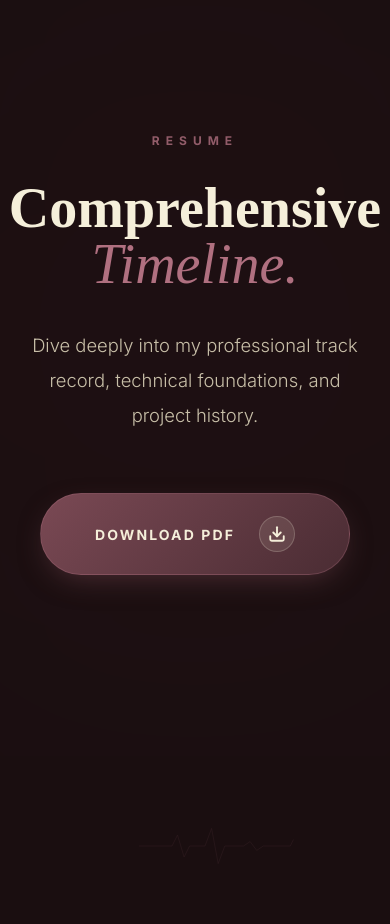
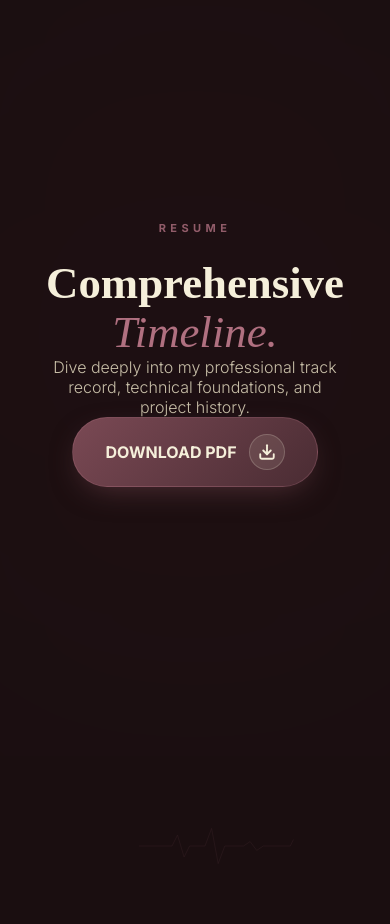
Before and after one commit to rohithsakshi/phileya-portfolio, a Next.js app: page / in a window 390 px wide. Shown: the part 7500-8424 px from the top of the page. Built offline with nearby package versions, Linux system fonts and the light colour scheme.

Commit message:
Updated resume section

```diff
--- a/src/app/globals.css
+++ b/src/app/globals.css
@@ -1700,6 +1700,15 @@ body {
   align-items: center;
   width: 100%;
   max-width: 1100px;
+  padding: 0 5vw;
+}
+
+.resume-hero-header {
+  display: flex;
+  flex-direction: column;
+  align-items: center;
+  width: 100%;
+  max-width: 800px;
 }
 
 .resume-eyebrow {
@@ -1714,10 +1723,9 @@ body {
 
 .resume-title {
   font-family: 'Cormorant Garamond', serif;
-  font-size: clamp(2.5rem, 5vw, 4.5rem);
+  font-size: clamp(2.8rem, 8vw, 6rem);
   color: var(--cream);
   font-weight: 700;
-  margin-bottom: 24px;
   line-height: 1.1;
   text-align: center;
 }
@@ -1730,11 +1738,7 @@ body {
 
 .resume-subtitle {
   color: var(--cream-muted);
-  font-size: 0.95rem;
-  max-width: 600px;
   text-align: center;
-  line-height: 1.7;
-  margin-bottom: 50px;
   font-weight: 300;
 }
 
@@ -1907,14 +1911,12 @@ body {
 .resume-btn {
   display: inline-flex;
   align-items: center;
-  gap: 16px;
-  padding: 18px 40px;
+  gap: 12px;
+  padding: 16px 32px;
   background: linear-gradient(135deg, var(--rosewood), #4A2C33);
   color: var(--cream);
   border-radius: 999px;
-  font-size: 13px;
   font-weight: 700;
-  letter-spacing: 0.1em;
   text-transform: uppercase;
   text-decoration: none;
   box-shadow: 0 10px 30px -10px rgba(122, 73, 84, 0.6);
@@ -1924,6 +1926,13 @@ body {
   overflow: hidden;
 }
 
+@media (min-width: 768px) {
+  .resume-btn {
+    padding: 22px 54px;
+    gap: 16px;
+  }
+}
+
 .resume-btn:hover {
   transform: translateY(-4px);
   box-shadow: 0 20px 40px -10px rgba(176, 112, 128, 0.6);
--- a/src/components/Resume.tsx
+++ b/src/components/Resume.tsx
@@ -35,15 +35,15 @@ export default function Resume({ isActive = true }: { isActive?: boolean }) {
       >
         <motion.div
           variants={itemVariants}
-          style={{ display: 'flex', flexDirection: 'column', alignItems: 'center', width: '100%', maxWidth: '800px' }}
+          className="resume-hero-header"
         >
-          <div className="resume-eyebrow" style={{ letterSpacing: '0.5em', fontSize: '12px', marginBottom: '32px' }}>Resume</div>
+          <div className="resume-eyebrow tracking-[0.5em] text-xs mb-6 md:mb-8">Resume</div>
 
-          <h2 className="resume-title" style={{ fontSize: 'clamp(3.5rem, 7vw, 6rem)', marginBottom: '36px', lineHeight: '1' }}>
+          <h2 className="resume-title mb-6 md:mb-8 leading-tight">
             Comprehensive <span>Timeline.</span>
           </h2>
 
-          <p className="resume-subtitle" style={{ fontSize: '1.15rem', maxWidth: '600px', lineHeight: '1.9', color: '#C8BFA8', marginBottom: '60px' }}>
+          <p className="resume-subtitle text-base md:text-[1.15rem] max-w-[600px] leading-relaxed text-[#C8BFA8] mb-10 md:mb-14 px-4">
             Dive deeply into my professional track record, technical foundations, and project history.
           </p>
         </motion.div>
@@ -53,10 +53,9 @@ export default function Resume({ isActive = true }: { isActive?: boolean }) {
             href="/Phileya_Susan_Koruth_Resume.pdf"
             download="Phileya_Susan_Koruth_Resume.pdf"
             className="resume-btn"
-            style={{ padding: '22px 54px', fontSize: '14px', letterSpacing: '0.15em' }}
           >
-            <span>Download PDF</span>
-            <div className="resume-btn-icon-wrapper" style={{ marginLeft: '8px' }}>
+            <span className="tracking-[0.1em] md:tracking-[0.15em] text-xs md:text-sm">Download PDF</span>
+            <div className="resume-btn-icon-wrapper ml-2">
               <Download size={18} strokeWidth={2.5} />
             </div>
           </a>
```
